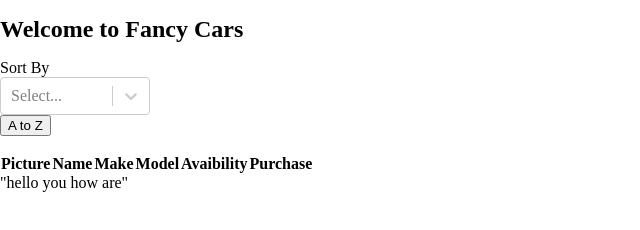
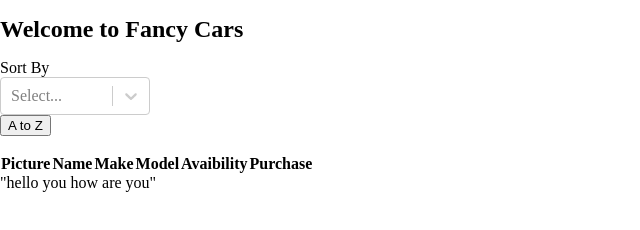
Before and after one commit to h42zhu/fancyCars, a React app: page fancyCars/index.html in a window 1280 px wide. Shown: the full height of the page, 0-640 px from the left. Built offline with nearby package versions, Linux system fonts and the light colour scheme.

Commit message:
Update index.html

```diff
--- a/fancyCars/index.html
+++ b/fancyCars/index.html
@@ -8,7 +8,7 @@
   <body>
     <div id="app">
     </div>
-    <div> "hello you how are" </div>
+    <div> "hello you how are you" </div>
     <script src="../dist/bundle.js"></script>
   </body>
 </html>
```
